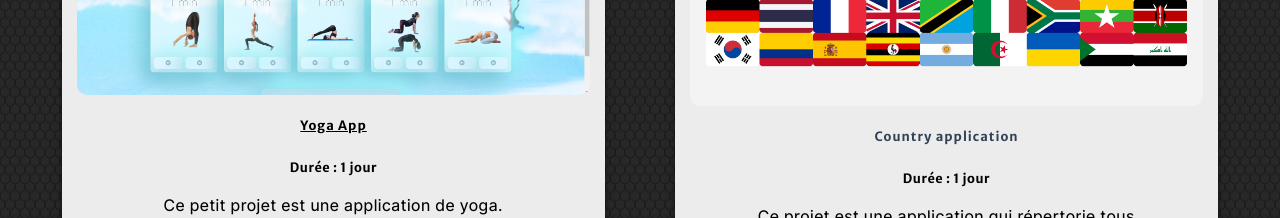
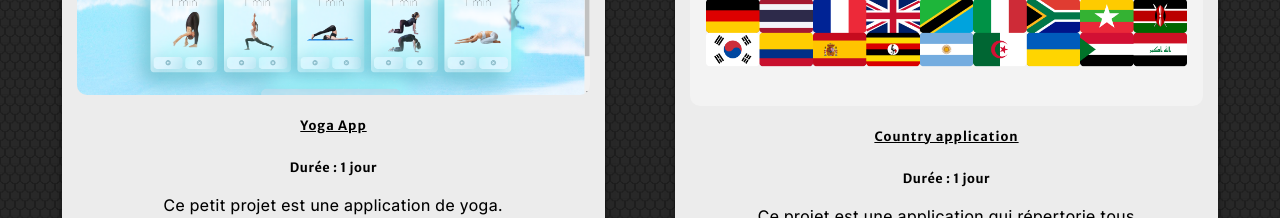
Before and after one commit to Melvunx/melv-portfolio, a React (Create React App) app: page /projet in a window 1280 px wide. Shown: the part 960-1178 px from the top of the page. Built offline with nearby package versions, Linux system fonts and the light colour scheme.

Commit message:
link country app

```diff
--- a/src/data/dataProjet.js
+++ b/src/data/dataProjet.js
@@ -98,7 +98,7 @@ export const projects = [
     image: require("../assets/projects/img-projet/Country-app-img.png"),
     alt: "Image Country Application",
     video: require("../assets/projects/video-projet/country-app-video.mp4"),
-    url: "#",
+    url: "https://melvunx.github.io/Country-App-React",
     date: new Calendar("Dates Country App", [2024, 9, 9], [2024, 9, 10]),
   },
   {
```
